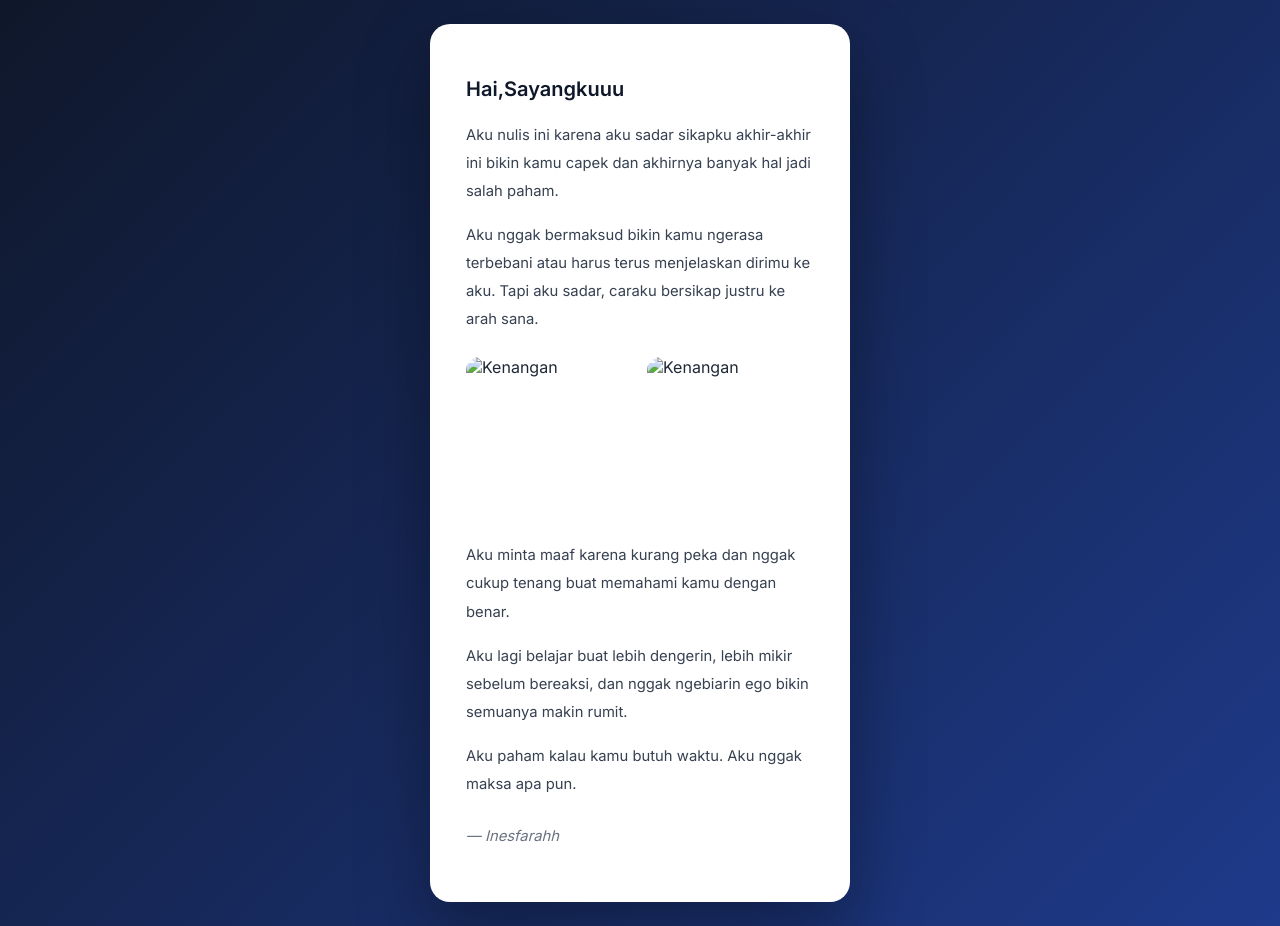
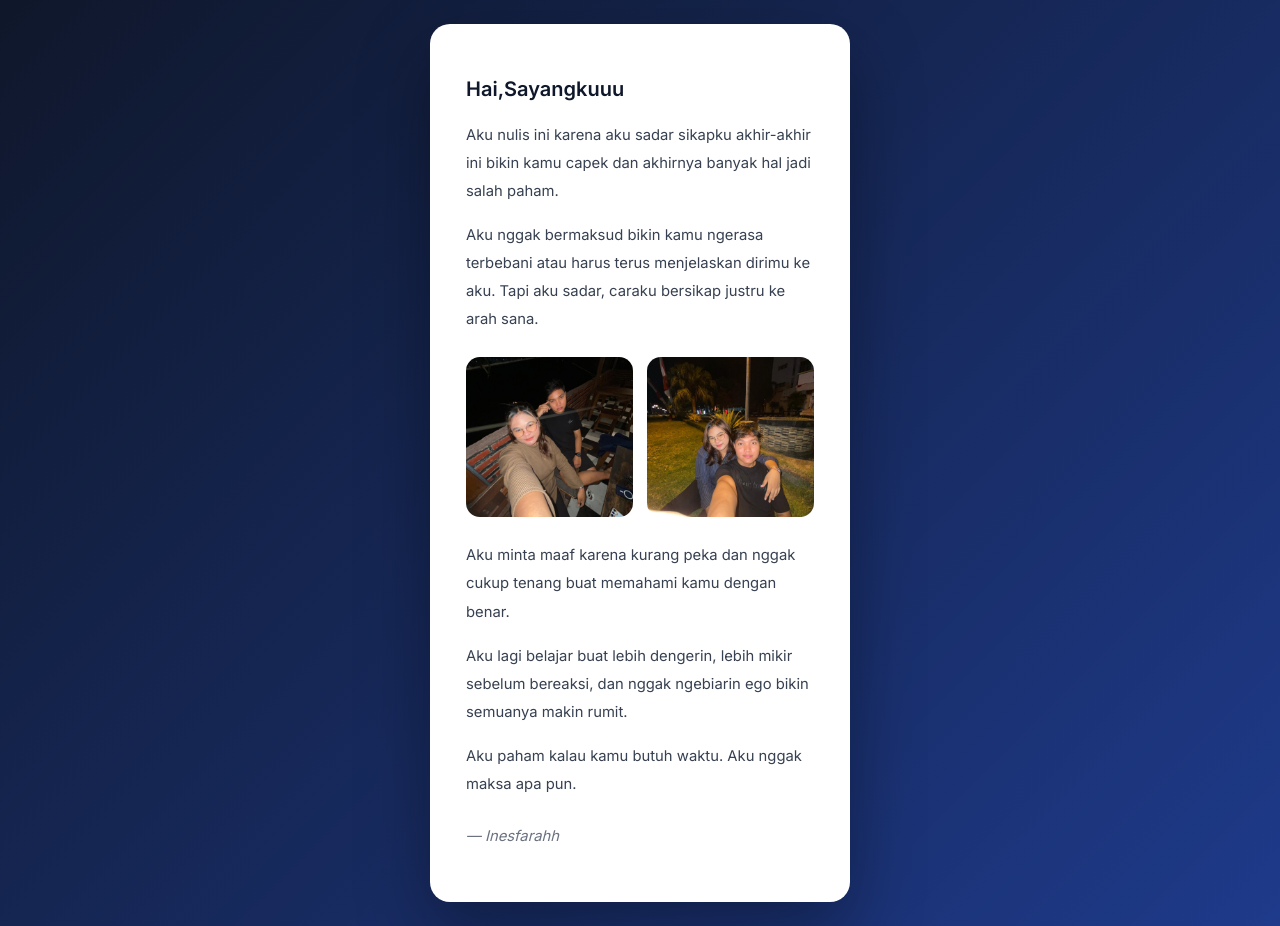
Before and after one commit to inesfarah02/ucapan-minta-maaf, a plain HTML site: page index.html in a window 1280 px wide. Drawn offline with Linux system fonts and the light colour scheme.

Commit message:
Fix image paths in index.html
Updated image source paths in the gallery.

```diff
--- a/index.html
+++ b/index.html
@@ -24,8 +24,8 @@
       </p>
 
       <div class="gallery">
-        <img src="gambar/kenangan1.jpeg" alt="Kenangan">
-        <img src="gambar/kenangan2.jpeg" alt="Kenangan">
+        <img src="kenangan1.jpeg">
+        <img src="kenangan2.jpeg">
       </div>
 
       <p>
```
